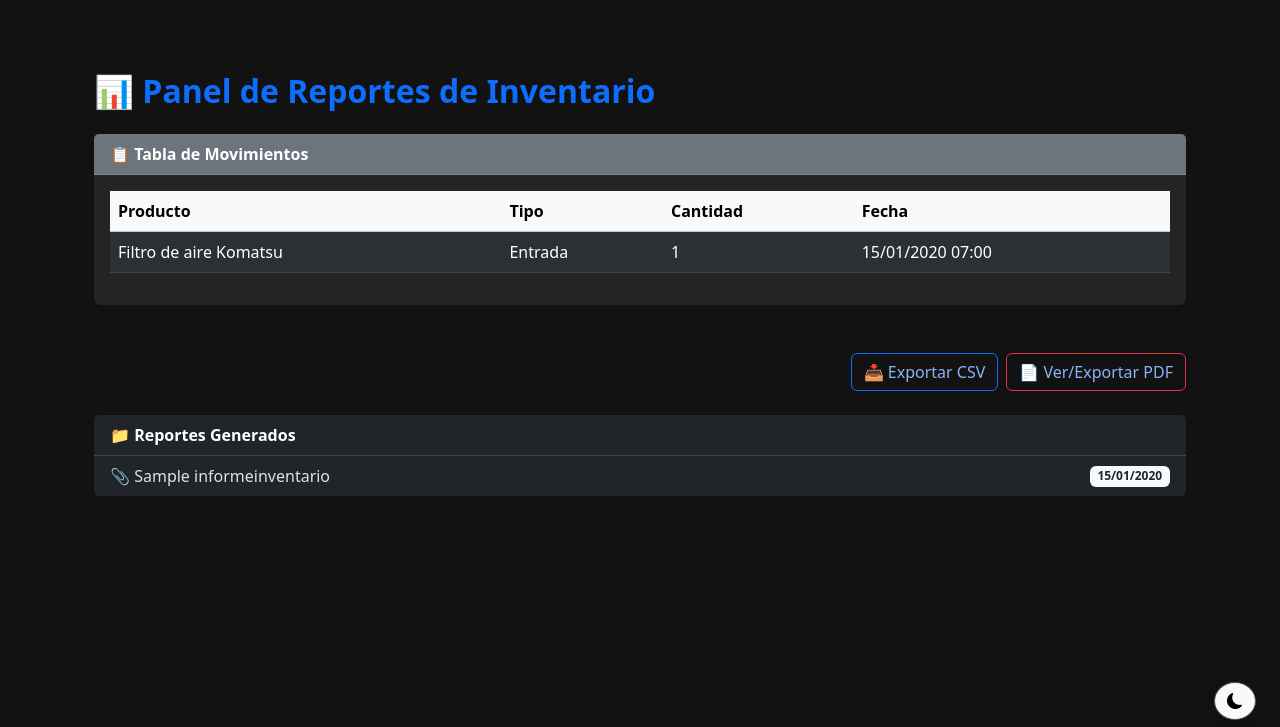
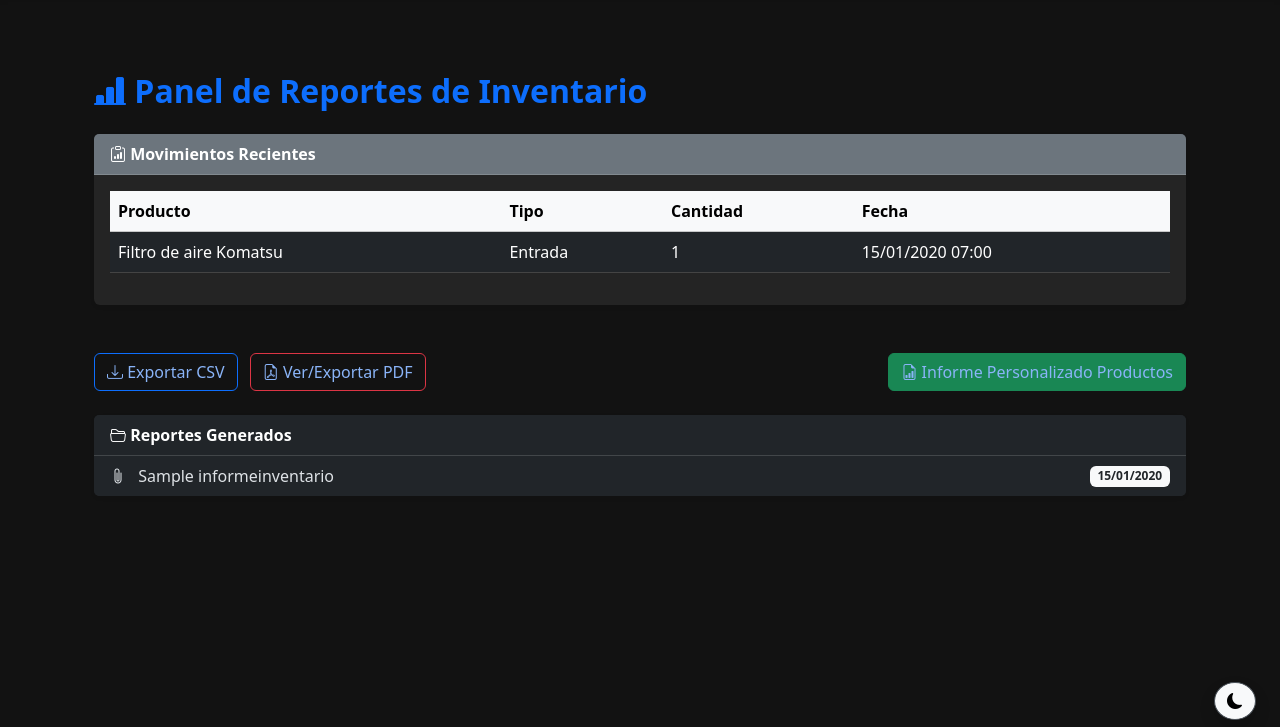
Before and after one commit to javegaf/inventario_maestranza, a Django app: page /inventario/reportes/ in a window 1280 px wide. Shown: the part 56-783 px from the top of the page. Run offline with Django 5.2, Linux system fonts and the light colour scheme; data comes from the database, SQL or seed files in the repository; tables that the repository leaves empty hold one stand-in row (values such as "Sample post"); parts of the project's set-up code (start-up, migrations or seed data) failed here and were passed over.

Commit message:
Refactor visual del panel de reportes: tabla de movimientos, botones y listados

```diff
--- a/templates/reportes/reportes.html
+++ b/templates/reportes/reportes.html
@@ -1,23 +1,29 @@
 {% extends 'base.html' %}
 {% load static %}
+
 {% block title %}Reportes de Inventario{% endblock %}
 
 {% block extrahead %}
-<link rel="stylesheet" href="https://cdn.datatables.net/1.13.6/css/jquery.dataTables.min.css">
+<!-- DataTables -->
+<link rel="stylesheet" href="https://cdn.datatables.net/1.13.6/css/jquery.dataTables.min.css" />
 <script src="https://code.jquery.com/jquery-3.6.4.min.js"></script>
 <script src="https://cdn.datatables.net/1.13.6/js/jquery.dataTables.min.js"></script>
 {% endblock %}
 
 {% block content %}
 <div class="container my-5">
-  <h2 class="mb-4 text-primary fw-bold">📊 Panel de Reportes de Inventario</h2>
+  <h2 class="mb-4 text-primary fw-bold">
+    <i class="bi bi-bar-chart-line-fill"></i> Panel de Reportes de Inventario
+  </h2>
 
   <!-- Tabla de movimientos -->
-  <div class="card shadow-sm mb-5 border-0">
-    <div class="card-header bg-secondary text-white fw-semibold">📋 Tabla de Movimientos</div>
+  <div class="card shadow-sm border-0 mb-5">
+    <div class="card-header bg-secondary text-white fw-semibold">
+      <i class="bi bi-clipboard-data"></i> Movimientos Recientes
+    </div>
     <div class="card-body">
       <div class="table-responsive">
-        <table id="tablaMovimientos" class="display table table-striped align-middle">
+        <table id="tablaMovimientos" class="display table table-hover align-middle">
           <thead class="table-light">
             <tr>
               <th>Producto</th>
@@ -41,27 +47,34 @@
     </div>
   </div>
 
-  <!-- Botones de exportación -->
-  <div class="d-flex justify-content-end mb-4">
-    <a href="{% url 'inventario:exportar_csv' %}" class="btn btn-outline-primary me-2">
-      📥 Exportar CSV
-    </a>
-    <a href="{% url 'inventario:exportar_pdf' %}" class="btn btn-outline-danger">
-      📄 Ver/Exportar PDF
+  <!-- Exportaciones e informe personalizado -->
+  <div class="d-flex justify-content-between align-items-center mb-4">
+    <div>
+      <a href="{% url 'inventario:exportar_csv' %}" class="btn btn-outline-primary me-2">
+        <i class="bi bi-download"></i> Exportar CSV
+      </a>
+      <a href="{% url 'inventario:exportar_pdf' %}" class="btn btn-outline-danger">
+        <i class="bi bi-file-earmark-pdf"></i> Ver/Exportar PDF
+      </a>
+    </div>
+    <a href="{% url 'inventario:informe_inventario' %}" class="btn btn-success">
+      <i class="bi bi-file-earmark-bar-graph"></i> Informe Personalizado Productos
     </a>
   </div>
 
   <!-- Reportes generados -->
   <div class="card shadow-sm border-0">
-    <div class="card-header bg-dark text-white fw-semibold">📁 Reportes Generados</div>
+    <div class="card-header bg-dark text-white fw-semibold">
+      <i class="bi bi-folder2-open"></i> Reportes Generados
+    </div>
     <ul class="list-group list-group-flush">
       {% for reporte in reportes %}
       <li class="list-group-item d-flex justify-content-between align-items-center">
-        <span>📎 {{ reporte.nombre }}</span>
+        <span><i class="bi bi-paperclip me-2"></i> {{ reporte.nombre }}</span>
         <span class="badge bg-light text-dark">{{ reporte.fecha_generacion|date:"d/m/Y" }}</span>
       </li>
       {% empty %}
-      <li class="list-group-item text-muted">No hay reportes generados.</li>
+      <li class="list-group-item text-muted text-center">No hay reportes generados aún.</li>
       {% endfor %}
     </ul>
   </div>
@@ -71,12 +84,13 @@
 {% block extrascripts %}
 <script>
   $(document).ready(function () {
-    $('#tablaMovimientos').DataTable({
+    $("#tablaMovimientos").DataTable({
       language: {
-        url: '//cdn.datatables.net/plug-ins/1.13.6/i18n/es-ES.json'
+        url: "//cdn.datatables.net/plug-ins/1.13.6/i18n/es-ES.json",
       },
       pageLength: 10,
-      lengthChange: false
+      lengthChange: false,
+      order: [[3, 'desc']],
     });
   });
 </script>
```
